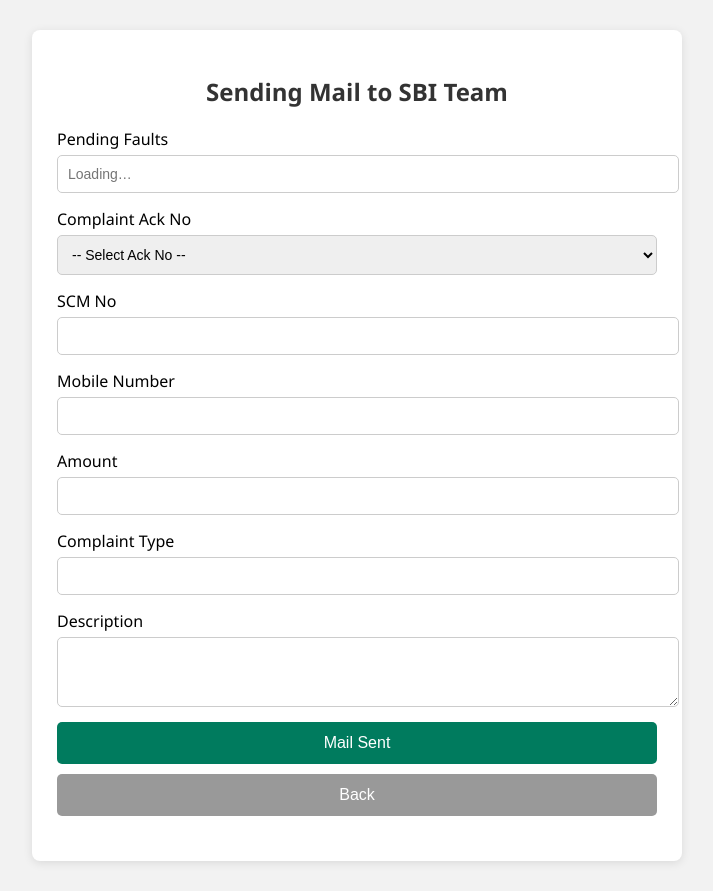
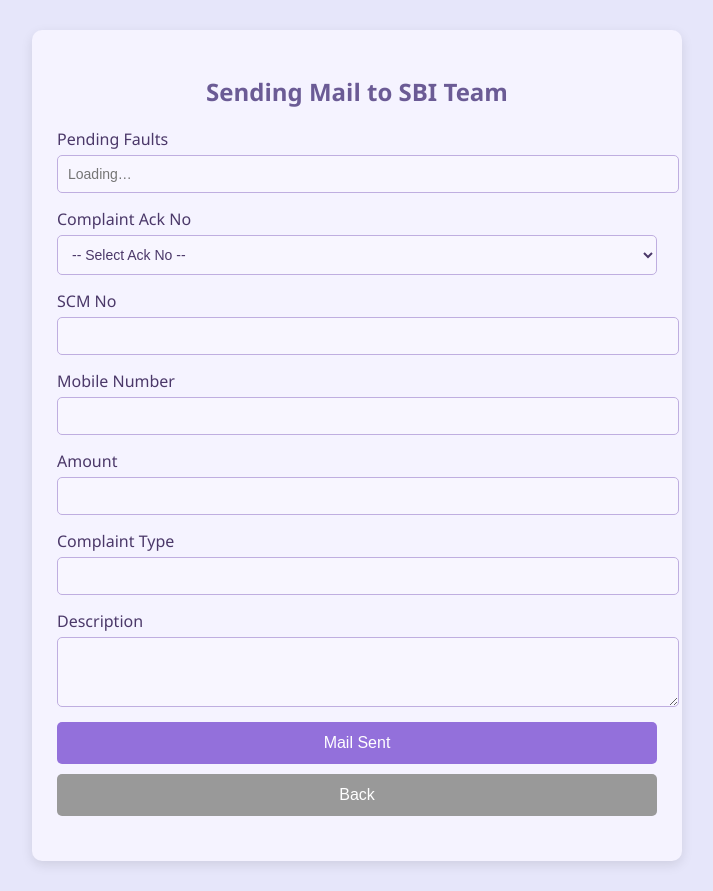
Before and after one commit to Pavithra12232/ncmc, a plain HTML site: page MailSent.html in a window 1280 px wide. Shown: the whole page, without its empty margins (283-996 px from the left). Drawn offline with Linux system fonts and the light colour scheme.

Commit message:
Update MailSent.html

```diff
--- a/MailSent.html
+++ b/MailSent.html
@@ -6,37 +6,46 @@
     <style>
       body {
         font-family: 'Segoe UI', sans-serif;
-        background-color: #f2f2f2;
+        background-color: #e6e6fa; /* soft lavender background */
         padding: 30px;
         margin: 0;
       }
       h2 {
         text-align: center;
-        color: #333;
+        color: #6b5b95; /* deep lavender grey-purple */
       }
       .card {
-        background-color: #fff;
+        background-color: #f5f3ff; /* very light lavender form container */
         padding: 25px;
         max-width: 600px;
         margin: auto;
-        border-radius: 8px;
-        box-shadow: 0 2px 10px rgba(0,0,0,0.1);
+        border-radius: 10px;
+        box-shadow: 0 4px 12px rgba(0,0,0,0.1);
       }
       label {
         display: block;
         margin-top: 15px;
         font-weight: 500;
+        color: #4b3869; /* slightly darker lavender for labels */
       }
       select, input, textarea {
         width: 100%;
         padding: 10px;
         margin-top: 5px;
-        border: 1px solid #ccc;
+        border: 1px solid #bfaee0; /* lavender border */
         border-radius: 5px;
         font-size: 14px;
+        background-color: #f8f6ff; /* input lavender background */
+        color: #4b3869; /* input text color lavender dark */
+      }
+      select option {
+        color: #4b3869;
+      }
+      textarea {
+        resize: vertical;
       }
       button {
-        background-color: #007b5e;
+        background-color: #9370db; /* medium lavender purple button */
         color: white;
         padding: 12px;
         border: none;
@@ -45,9 +54,10 @@
         font-size: 16px;
         cursor: pointer;
         width: 100%;
+        transition: background-color 0.3s ease;
       }
       button:hover {
-        background-color: #005e45;
+        background-color: #7b68ee; /* deeper lavender on hover */
       }
       .back-button {
         background-color: #999;
@@ -80,17 +90,22 @@
 
       <label>SCM No</label>
       <input type="text" id="scm" readonly>
+
       <label>Mobile Number</label>
       <input type="text" id="mobile" readonly>
+
       <label>Amount</label>
       <input type="text" id="amount" readonly>
+
       <label>Complaint Type</label>
       <input type="text" id="type" readonly>
+
       <label>Description</label>
       <textarea id="description" rows="3" readonly></textarea>
 
       <button onclick="markSent()">Mail Sent</button>
       <button class="back-button" onclick="goBack()">Back</button>
+
       <div id="response"></div>
     </div>
 
```
